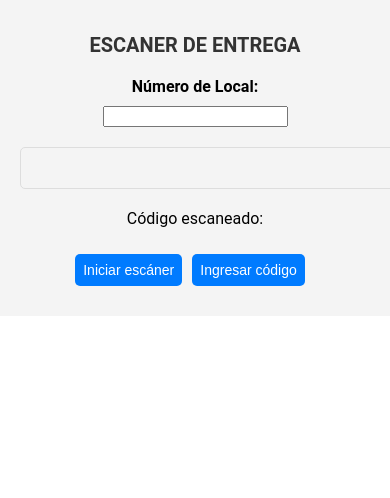
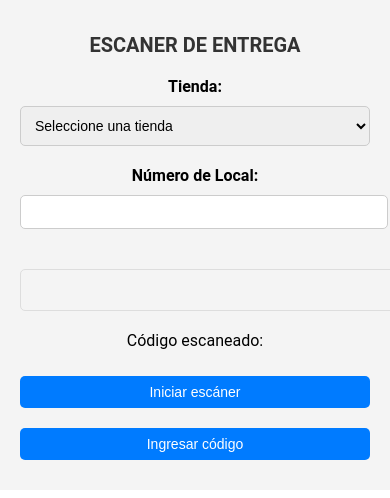
Before and after one commit to facuzyli/escaner, a React (Create React App) app: page / in a window 390 px wide. Shown: the top 498 px of the page. Built offline with nearby package versions, Linux system fonts and the light colour scheme; no server answers.

Commit message:
para actualizar

```diff
--- a/src/App.css
+++ b/src/App.css
@@ -58,10 +58,12 @@ label {
   display: block;
   margin-bottom: 10px;
   font-weight: bold;
+  font-size: 20px;
+
 }
 
 input[type="text"] {
-  width: 100%;
+  width: 30%;
   padding: 10px;
   font-size: 16px;
   border: 1px solid #ccc;
@@ -69,13 +71,66 @@ input[type="text"] {
   margin-bottom: 20px;
 }
 
+input[type="number"] {
+  width: 30%;
+  padding: 10px;
+  font-size: 16px;
+  border: 1px solid #ccc;
+  border-radius: 5px;
+  margin-bottom: 20px;
+}
+
+select {
+  width: 20%;
+  padding: 10px;
+  font-size: 16px;
+  border: 1px solid #ccc;
+  border-radius: 5px;
+  margin-bottom: 20px;
+}
+
+@media (max-width: 768px) {
+  .ScannerComponent {
+    padding: 10px;
+  }
+
+  label {
+    font-size: 16px;
+  }
+
+  input[type="text"] {
+    font-size: 14px;
+    width: 50%;
+  }
+  input[type="number"] {
+    font-size: 14px;
+    width: 50%;
+  }
+
+  select {
+    font-size: 14px;
+    width: 50%;
+  }
+}
+
 @media (max-width: 480px) {
   h1 {
     font-size: 20px;
   }
+  select {
+    font-size: 14px;
+    width: 100%;
+  }
 
   input[type="text"], button {
     font-size: 14px;
+    width: 100%;
+    padding: 8px;
+  }
+
+  input[type="number"] {
+    font-size: 14px;
+    width: 100%;
     padding: 8px;
   }
 }
--- a/src/RetryEmails.js
+++ b/src/RetryEmails.js
@@ -4,8 +4,8 @@ const indexedDB = window.indexedDB || window.mozIndexedDB || window.webkitIndexe
 
 
 // Función para guardar un correo electrónico en IndexedDB si no se pudo enviar
-export const storeEmail = (code, localNumber) => {
-    console.log("Storing email with code:", localNumber);
+export const storeEmail = (code, localNumber, store) => {
+    console.log("Storing email with code:", code, "and localNumber:", localNumber, "and store:", store);
     const openRequest = indexedDB.open("AppDatabases", 1);
 
     openRequest.onupgradeneeded = function() {
@@ -18,10 +18,10 @@ export const storeEmail = (code, localNumber) => {
     openRequest.onsuccess = function() {
         const db = openRequest.result;
         const transaction = db.transaction(["emails"], "readwrite");
-        const store = transaction.objectStore("emails");
-        store.add({ code: code, localNumber: localNumber }).onsuccess = () => {
+        const storeDB = transaction.objectStore("emails");
+        storeDB.add({ code: code, localNumber: localNumber, store: store }).onsuccess = () => {
             emailStatus.stored = true;
-            console.log("Stored email with code:", localNumber);
+            console.log("Stored email with code:", code, "and localNumber:", localNumber, "and store:", store);
         };
 
     };
@@ -62,8 +62,8 @@ export const getPendingEmails = () => {
 };
 
 // Función para eliminar un correo electrónico específico después de enviarlo con éxito
-export const deleteEmailByCodeAndLocalNumber = (code, localNumber) => {
-    console.log("Deleting email with code:", code, "and localNumber:", localNumber);
+export const deleteEmailByCodeAndLocalNumber = (code, localNumber, store) => {
+    console.log("Deleting email with code:", code, "and localNumber:", localNumber, "and store:", store);
     return new Promise((resolve, reject) => {
         const openRequest = indexedDB.open("AppDatabases", 1);
 
@@ -117,9 +117,9 @@ export const retryPendingEmails = async () => {
     for (let email of pendingEmails) {
 
         // Envio mails pendientes
-        await sendEmail(email.code, email.localNumber);
+        await sendEmail(email.code, email.localNumber, email.store);
         // Si el correo electrónico se envía con éxito, elimínalo de IndexedDB
-        await deleteEmailByCodeAndLocalNumber(email.code, email.localNumber);
+        await deleteEmailByCodeAndLocalNumber(email.code, email.localNumber, email.store);
 
 
     }
--- a/src/ScannerComponent.js
+++ b/src/ScannerComponent.js
@@ -3,10 +3,11 @@ import { Html5QrcodeScanner } from 'html5-qrcode';
 import emailjs from 'emailjs-com';
 import { storeEmail, retryPendingEmails } from './RetryEmails';
 
-export const sendEmail = (code, localNumber) => {
+export const sendEmail = (code, localNumber, store) => {
     const templateParams = {
         code: code,
         localNumber: localNumber,
+        store: store,
     };
 
     emailjs.send('service_159lgyl', 'template_qouw3so', templateParams, 'cataYOEwOQrXCUnMT')
@@ -14,7 +15,7 @@ export const sendEmail = (code, localNumber) => {
             alert(`La entrega fue notificada. Código de barras: ${code}`);
         }, (error) => {
             alert('Error al enviar el correo. Se intentará enviar más tarde.');
-            storeEmail(code, localNumber);
+            storeEmail(code, localNumber , store);
         });
 };
 
@@ -23,6 +24,7 @@ function ScannerComponent() {
     const [localNumber, setLocalNumber] = useState('');
     const [isScanning, setIsScanning] = useState(false);
     const [manualEntry, setManualEntry] = useState(false);
+    const [selectedStore, setSelectedStore] = useState('');
     let scanner;
 
     const localNumberRef = useRef(localNumber);
@@ -34,7 +36,7 @@ function ScannerComponent() {
     const onScanSuccess = (decodedText) => {
         const userConfirmation = window.confirm(`Tu código es el: ${decodedText}. ¿Deseas enviar el correo?`);
         if (userConfirmation) {
-            sendEmail(decodedText, localNumberRef.current);
+            sendEmail(decodedText, localNumberRef.current, selectedStore);
             setScannedCode('');
         } else {
             setScannedCode('');
@@ -47,7 +49,7 @@ function ScannerComponent() {
     };
 
     const startScanning = () => {
-        if (localNumber && Number.isInteger(Number(localNumber))) {
+        if (localNumber && Number.isInteger(Number(localNumber)) && selectedStore) {
             setIsScanning(true);
         } else {
             alert('Por favor, ingrese un número de local válido.');
@@ -55,12 +57,14 @@ function ScannerComponent() {
     };
 
     const startManualEntry = () => {
-        if (localNumber && Number.isInteger(Number(localNumber))) {
+        if (localNumber && Number.isInteger(Number(localNumber)) && selectedStore) {
             setManualEntry(true);
         } else {
-            alert('Por favor, ingrese un número de local válido.');
+            alert('Por favor, ingrese un local válido.');
         }
     };
+
+
 
     useEffect(() => {
         if (isScanning) {
@@ -72,6 +76,21 @@ function ScannerComponent() {
 
     return (
         <div>
+            <div>
+                <label>Tienda: </label>
+                <select
+                    value={selectedStore}
+                    onChange={(e) => {
+                        //console.log("Store selected:", e.target.value);
+                        setSelectedStore(e.target.value);
+                    }}
+
+                >
+                    <option value="">Seleccione una tienda</option>
+                    <option value="Macowens">Macowens</option>
+                    <option value="Devre">Devre</option>
+                </select>
+            </div>
             <div>
                 <label>Número de Local: </label>
                 <input
@@ -94,7 +113,7 @@ function ScannerComponent() {
                         placeholder="Ingrese el código manualmente"
                     />
                     <button onClick={() => {
-                        sendEmail(scannedCode, localNumber);
+                        sendEmail(scannedCode, localNumber, selectedStore);
                         setScannedCode('');
                         setManualEntry(false);
                     }}>
```
